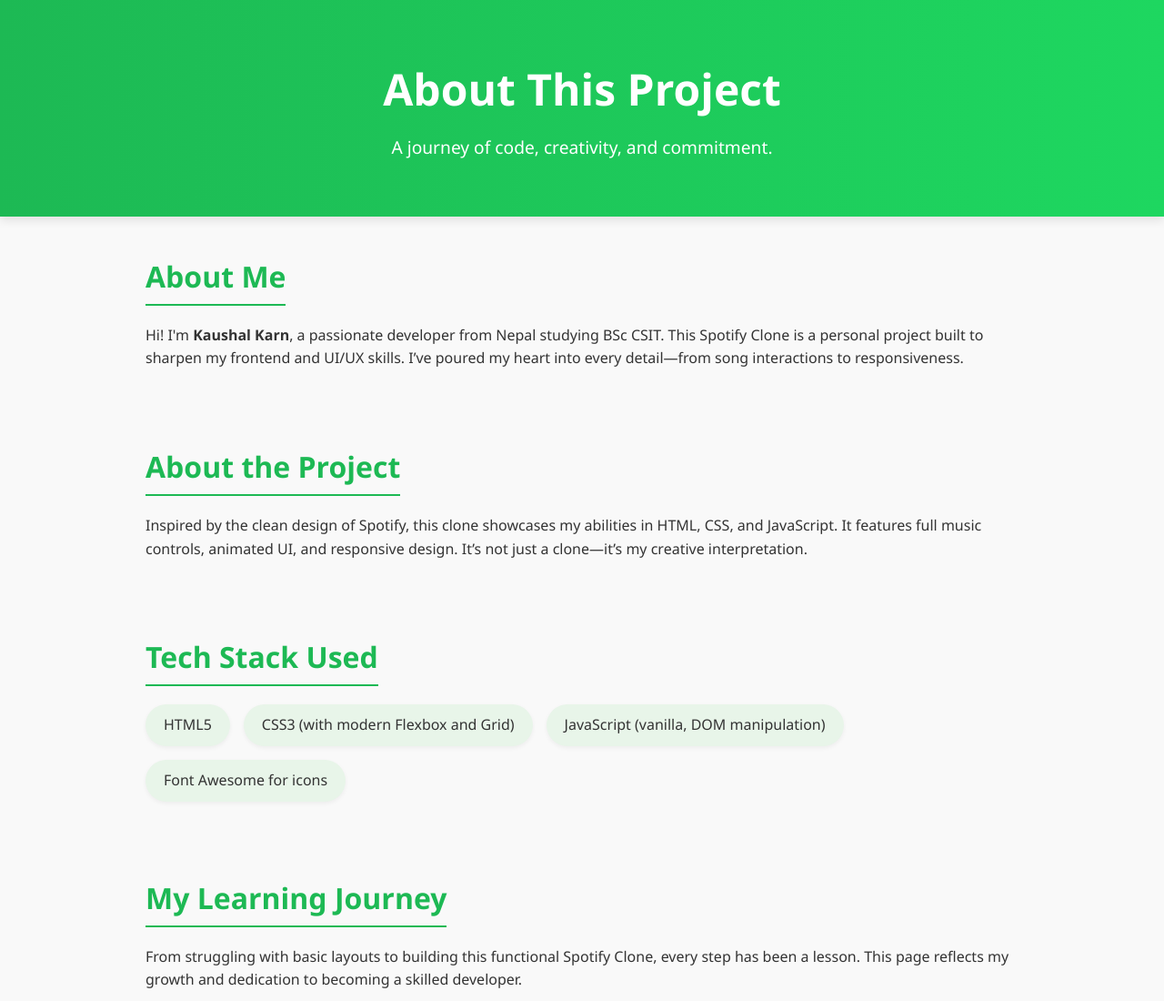
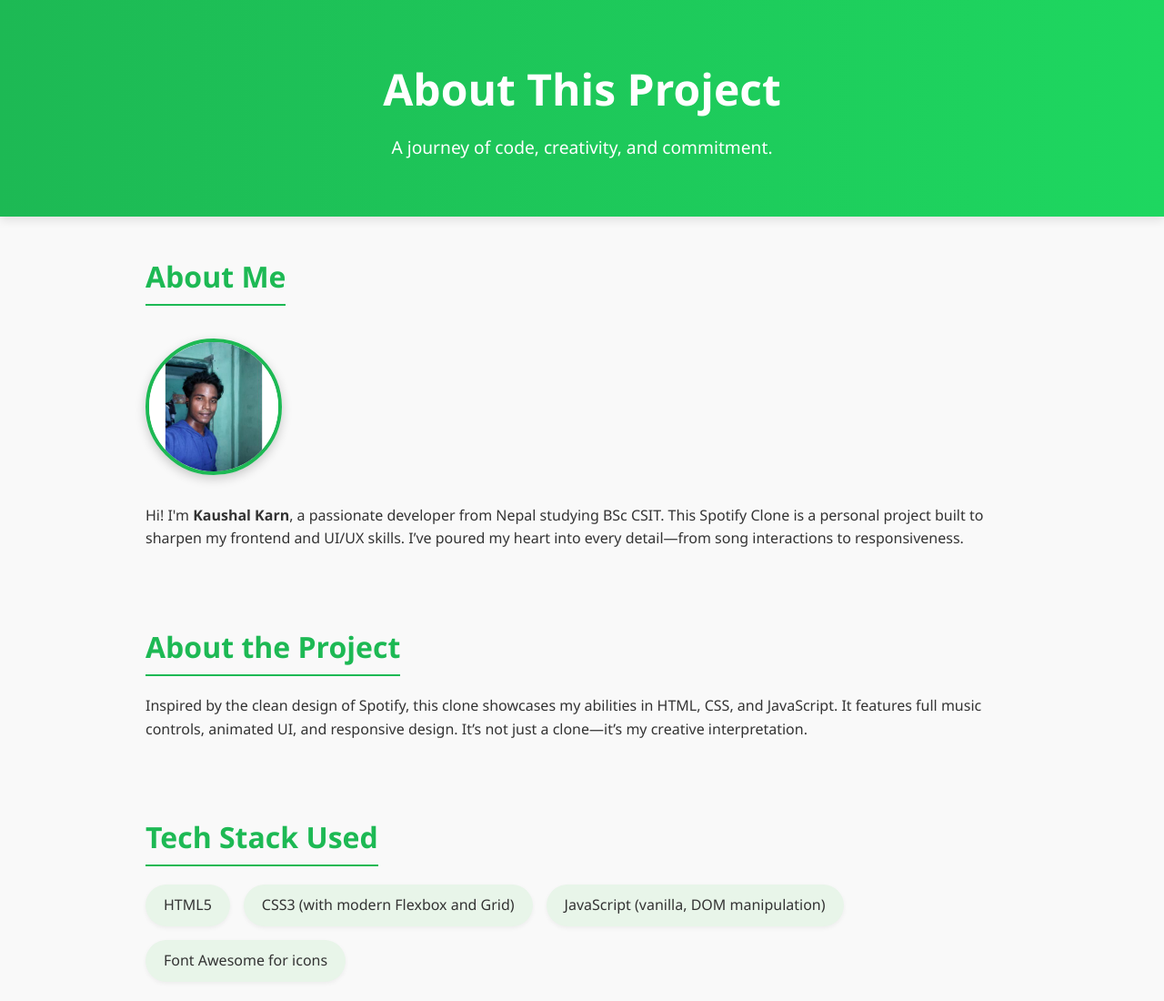
Before and after one commit to kaushal-ka/Spotify, a plain HTML site: page about.html in a window 1280 px wide. Shown: the top 1100 px of the page at 91% size. Drawn offline with Linux system fonts and the light colour scheme.

Commit message:
Added profile picture

```diff
--- a/about.css
+++ b/about.css
@@ -38,6 +38,28 @@ section {
   max-width: 1000px;
   margin: auto;
 }
+.about-content {
+  display: flex;
+  align-items: center;
+  gap: 2rem;
+  flex-wrap: wrap;
+  margin-top: 1rem;
+}
+
+.profile-pic {
+  width: 150px;
+  height: 150px;
+  border-radius: 50%;
+  object-fit: cover;
+  border: 4px solid #1db954;
+  box-shadow: 0 4px 12px rgba(0, 0, 0, 0.2);
+  transition: transform 0.3s ease;
+}
+
+.profile-pic:hover {
+  transform: scale(1.05);
+}
+
 
 section h2 {
   font-size: 2rem;
@@ -103,3 +125,9 @@ footer {
   color: #555;
   margin-top: 40px;
 }
+@media (max-width: 600px) {
+  .about-content {
+    flex-direction: column;
+    text-align: center;
+  }
+}
--- a/about.html
+++ b/about.html
@@ -15,14 +15,19 @@
   </header>
 
   <!-- About Me -->
-  <section class="about-me">
-    <h2>About Me</h2>
+<section class="about-me">
+  <h2>About Me</h2>
+
+  <div class="about-content">
+    <img src="profile_pic.jpg" alt="Kaushal Karn" class="profile-pic" />
+
     <p>
       Hi! I'm <strong>Kaushal Karn</strong>, a passionate developer from Nepal studying BSc CSIT.
       This Spotify Clone is a personal project built to sharpen my frontend and UI/UX skills.
       I’ve poured my heart into every detail—from song interactions to responsiveness.
     </p>
-  </section>
+  </div>
+</section>
 
   <!-- Project Purpose -->
   <section class="project-info">
```
Also changed, not shown: profile_pic.jpg (added).
